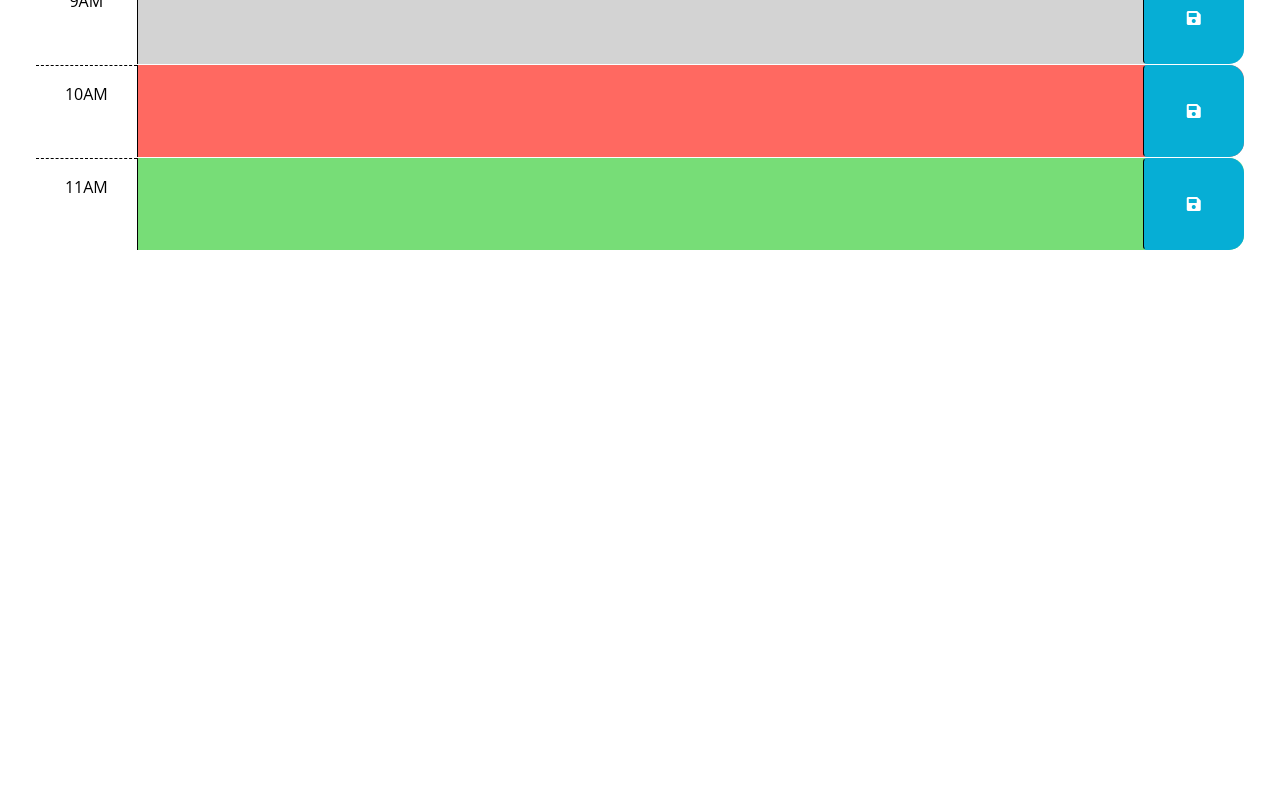
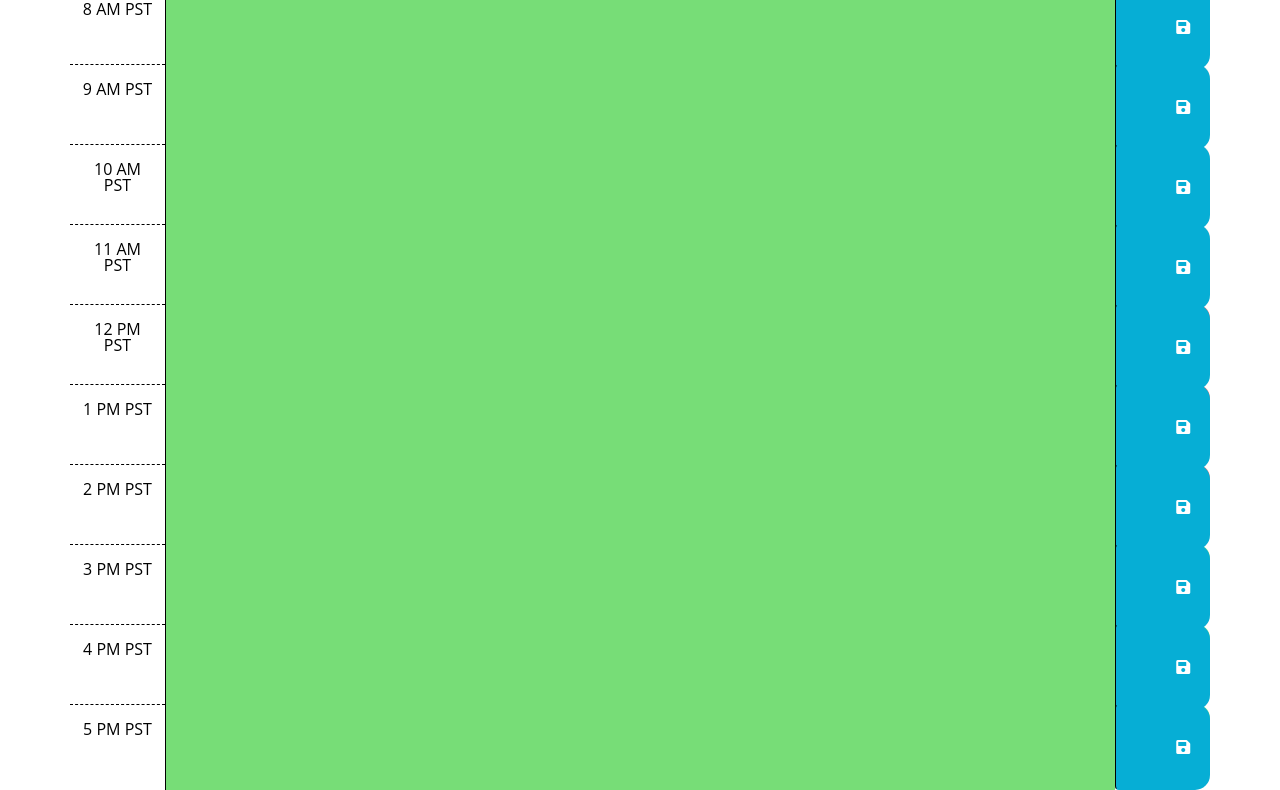
Before and after one commit to Nicole-Hong/coding_bc_daily_schedule_app, a plain HTML site: page index.html in a window 1280 px wide. Shown: the part 280-1070 px from the top of the page. Before the commit the page ends 800 px from the top, so only its background shows below. Drawn offline with nearby package versions, Linux system fonts and the light colour scheme.

Commit message:
upload the content

```diff
--- a/index.html
+++ b/index.html
@@ -5,8 +5,9 @@
     <meta name="viewport" content="width=device-width, initial-scale=1.0" />
     <meta http-equiv="X-UA-Compatible" content="ie=edge" />
     <link
+      rel="stylesheet"
       href="https://cdn.jsdelivr.net/npm/bootstrap@5.1.3/dist/css/bootstrap.min.css"
-      rel="stylesheet"
+
       integrity="sha384-1BmE4kWBq78iYhFldvKuhfTAU6auU8tT94WrHftjDbrCEXSU1oBoqyl2QvZ6jIW3"
       crossorigin="anonymous"
     />
@@ -25,12 +26,13 @@
   </head>
 
   <body>
-    <header class="p-5 mb-4">
+    <header class="meschedule">
       <h1 class="display-3">Work Day Scheduler</h1>
       <p class="lead">A simple calendar app for scheduling your work day</p>
       <p id="currentDay" class="lead"></p>
     </header>
-    <div class="container-fluid px-5">
+
+    <div class="container">
       <!-- Use class for "past", "present", and "future" to apply styles to the
         time-block divs accordingly. The javascript will need to do this by
         adding/removing these classes on each div by comparing the hour in the
@@ -42,17 +44,58 @@
         -->
 
       <!-- Example of a past time block. The "past" class adds a gray background color. -->
-      <div id="hour-9" class="row time-block past">
-        <div class="col-2 col-md-1 hour text-center py-3">9AM</div>
+      <div id="hour-8" class="row time-block past">
+        <div class="col-2 col-md-1 hour text-center py-3">8 AM PST</div>
         <textarea class="col-8 col-md-10 description" rows="3"> </textarea>
         <button class="btn saveBtn col-2 col-md-1" aria-label="save">
           <i class="fas fa-save" aria-hidden="true"></i>
         </button>
       </div>
 
+      <div id="hour-9" class="row time-block past">
+        <div class="col-2 col-md-1 hour text-center py-3">9 AM PST</div>
+        <textarea class="col-8 col-md-10 description" rows="3"> </textarea>
+        <button class="btn saveBtn col-2 col-md-1" aria-label="save">
+          <i class="fas fa-save" aria-hidden="true"></i>
+        </button>
+      </div>
+
+      <div id="hour-10" class="row time-block past">
+        <div class="col-2 col-md-1 hour text-center py-3">10 AM PST</div>
+        <textarea class="col-8 col-md-10 description" rows="3"> </textarea>
+        <button class="btn saveBtn col-2 col-md-1" aria-label="save">
+          <i class="fas fa-save" aria-hidden="true"></i>
+        </button>
+      </div>
+
+      <div id="hour-11" class="row time-block past">
+        <div class="col-2 col-md-1 hour text-center py-3">11 AM PST</div>
+        <textarea class="col-8 col-md-10 description" rows="3"> </textarea>
+        <button class="btn saveBtn col-2 col-md-1" aria-label="save">
+          <i class="fas fa-save" aria-hidden="true"></i>
+        </button>
+      </div>
+
+
       <!-- Example of a present time block. The "present" class adds a red background color. -->
-      <div id="hour-10" class="row time-block present">
-        <div class="col-2 col-md-1 hour text-center py-3">10AM</div>
+      <div id="hour-12" class="row time-block present">
+        <div class="col-2 col-md-1 hour text-center py-3">12 PM PST</div>
+        <textarea class="col-8 col-md-10 description" rows="3"> </textarea>
+        <button class="btn saveBtn col-2 col-md-1" aria-label="save">
+          <i class="fas fa-save" aria-hidden="true"></i>
+        </button>
+      </div>
+
+      <div id="hour-13" class="row time-block present">
+        <div class="col-2 col-md-1 hour text-center py-3">1 PM PST</div>
+        <textarea class="col-8 col-md-10 description" rows="3"> </textarea>
+        <button class="btn saveBtn col-2 col-md-1" aria-label="save">
+          <i class="fas fa-save" aria-hidden="true"></i>
+        </button>
+      </div>
+
+      <div id="hour-14" class="row time-block present">
+        <div class="col-2 col-md-1 hour text-center py-3">2 PM PST</div>
         <textarea class="col-8 col-md-10 description" rows="3"> </textarea>
         <button class="btn saveBtn col-2 col-md-1" aria-label="save">
           <i class="fas fa-save" aria-hidden="true"></i>
@@ -60,16 +103,36 @@
       </div>
 
       <!-- Example of a future time block. The "future" class adds a green background color. -->
-      <div id="hour-11" class="row time-block future">
-        <div class="col-2 col-md-1 hour text-center py-3">11AM</div>
+      <div id="hour-15" class="row time-block future">
+        <div class="col-2 col-md-1 hour text-center py-3">3 PM PST</div>
         <textarea class="col-8 col-md-10 description" rows="3"> </textarea>
         <button class="btn saveBtn col-2 col-md-1" aria-label="save">
           <i class="fas fa-save" aria-hidden="true"></i>
         </button>
       </div>
+
+      <div id="hour-16" class="row time-block future">
+        <div class="col-2 col-md-1 hour text-center py-3">4 PM PST</div>
+        <textarea class="col-8 col-md-10 description" rows="3"> </textarea>
+        <button class="btn saveBtn col-2 col-md-1" aria-label="save">
+          <i class="fas fa-save" aria-hidden="true"></i>
+        </button>
+      </div>
+
+      <div id="hour-17" class="row time-block future">
+        <div class="col-2 col-md-1 hour text-center py-3">5 PM PST</div>
+        <textarea class="col-8 col-md-10 description" rows="3"> </textarea>
+        <button class="btn saveBtn col-2 col-md-1" aria-label="save">
+          <i class="fas fa-save" aria-hidden="true"></i>
+        </button>
+      </div>
+
     </div>
 
+
+
     <script src="https://cdnjs.cloudflare.com/ajax/libs/jquery/3.2.1/jquery.min.js"></script>
+    <script src="https://cdnjs.cloudflare.com/ajax/libs/moment.js/2.24.0/moment.min.js"></script>
     <script src="https://cdn.jsdelivr.net/npm/dayjs@1.11.3/dayjs.min.js"
     integrity="sha256-iu/zLUB+QgISXBLCW/mcDi/rnf4m4uEDO0wauy76x7U="
     crossorigin="anonymous"></script>
--- a/script.js
+++ b/script.js
@@ -1,7 +1,17 @@
 // Wrap all code that interacts with the DOM in a call to jQuery to ensure that
 // the code isn't run until the browser has finished rendering all the elements
 // in the html.
-$(function () {
+
+
+//Display Current Date in Header
+var currentDay = $("#currentDay");
+currentDay.text (moment().format('dddd, MMM Do YYYY'));
+
+//Find Current Hour
+var currentHour = moment().hour();
+
+
+//$(function () {
   // TODO: Add a listener for click events on the save button. This code should
   // use the id in the containing time-block as a key to save the user input in
   // local storage. HINT: What does `this` reference in the click listener
@@ -20,4 +30,33 @@ $(function () {
   // attribute of each time-block be used to do this?
   //
   // TODO: Add code to display the current date in the header of the page.
+// });
+
+
+//Format Text Areas
+$(".time-block").each(function(){
+  //Get Hour Value of Each Time Block
+  var blockHour = $(this).attr("id").split("-")[1];
+  //Get Saved Value from Local Storage and Display in Correct Time Block's Text Area
+  var textEntry = localStorage.getItem(blockHour);
+  var textArea = $(this).find(".description");
+  textArea.val (textEntry);
+  //Compare Current Hour to Time Block, Add Appropriate Class to Display Correct Color
+  if (blockHour < currentHour){
+      $(this).find(".description").addClass("past");
+  }else if(blockHour == currentHour){
+      $(this).find(".description").addClass("present");
+  }else{
+      $(this).find(".description").addClass("future");
+   }
 });
+
+//Save Button Clicked Function
+$(".saveBtn").on("click", function(){
+  //Key
+  var key = $(this).parent().attr("id").split("-")[1];
+  //Value
+  var value = $(this).parent().find(".description").val();
+  //Save Key and Value to Local Storage
+  localStorage.setItem(key,value);
+});
--- a/style.css
+++ b/style.css
@@ -1,6 +1,7 @@
 body {
   font-family: 'Open Sans', sans-serif;
   font-size: 16px;
+  line-height: 1;
 }
 
 textarea {
@@ -12,16 +13,37 @@ textarea {
   padding: 10px;
 }
 
+/* ---- addition ---- */
+.meschedule {
+  text-align: center;
+  background-color: transparent;
+  color: black;
+  border-radius: 0;
+  border-bottom: 10px solid black;
+  margin-bottom: 2rem;
+  padding: 2rem 1rem;
+}
+
+.lead {
+  font-size: 1.25rem;
+  font-weight: 300;
+}
+
+/* -------------------*/
+
 .description {
   white-space: pre-wrap;
 }
 
 .time-block {
   border-radius: 15px;
+  text-align: center;
 }
 
 .row {
   border-top: 1px solid white;
+  height: 80px;
+  white-space: pre-wrap;
 }
 
 .hour {
```
Also changed, not shown: Assets/05-third-party-apis-homework-demo.gif (deleted), image/UI_schedule.png (added), image/change.png (added), image/event.png (added), image/new.png (added), 1 other file.
